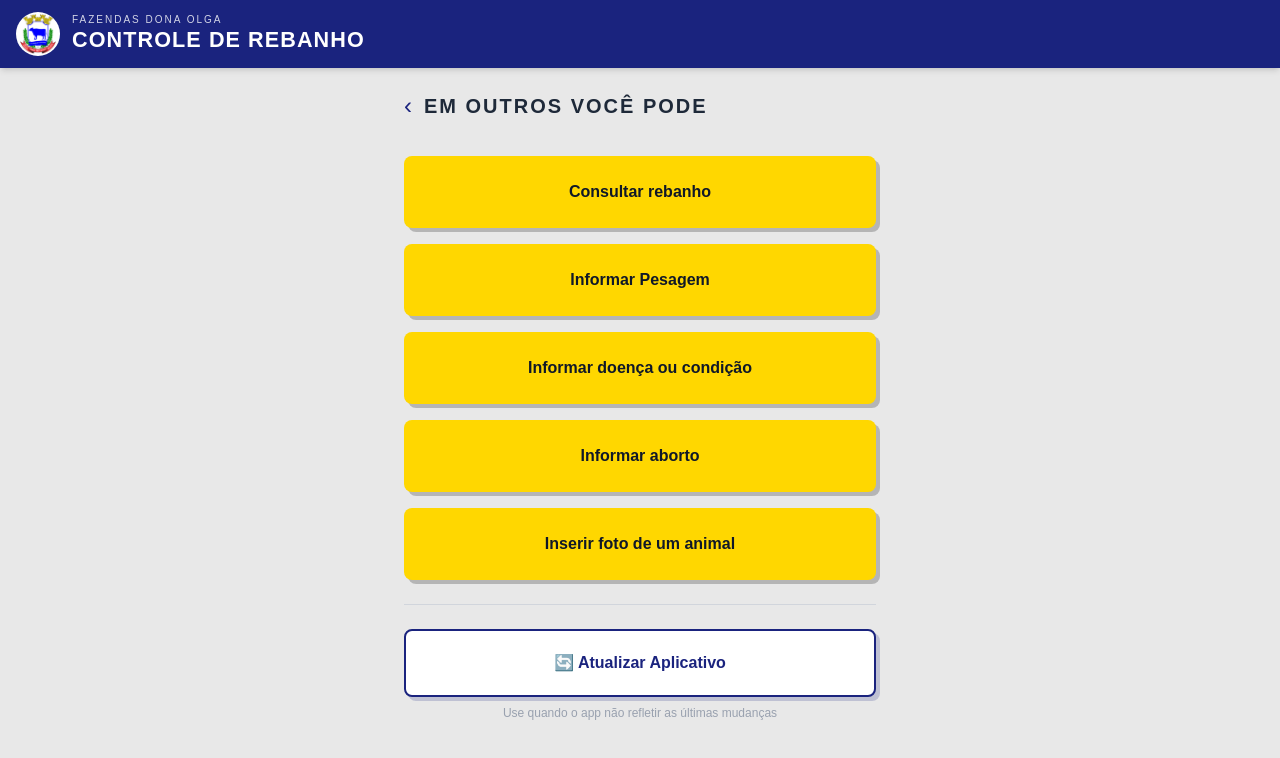
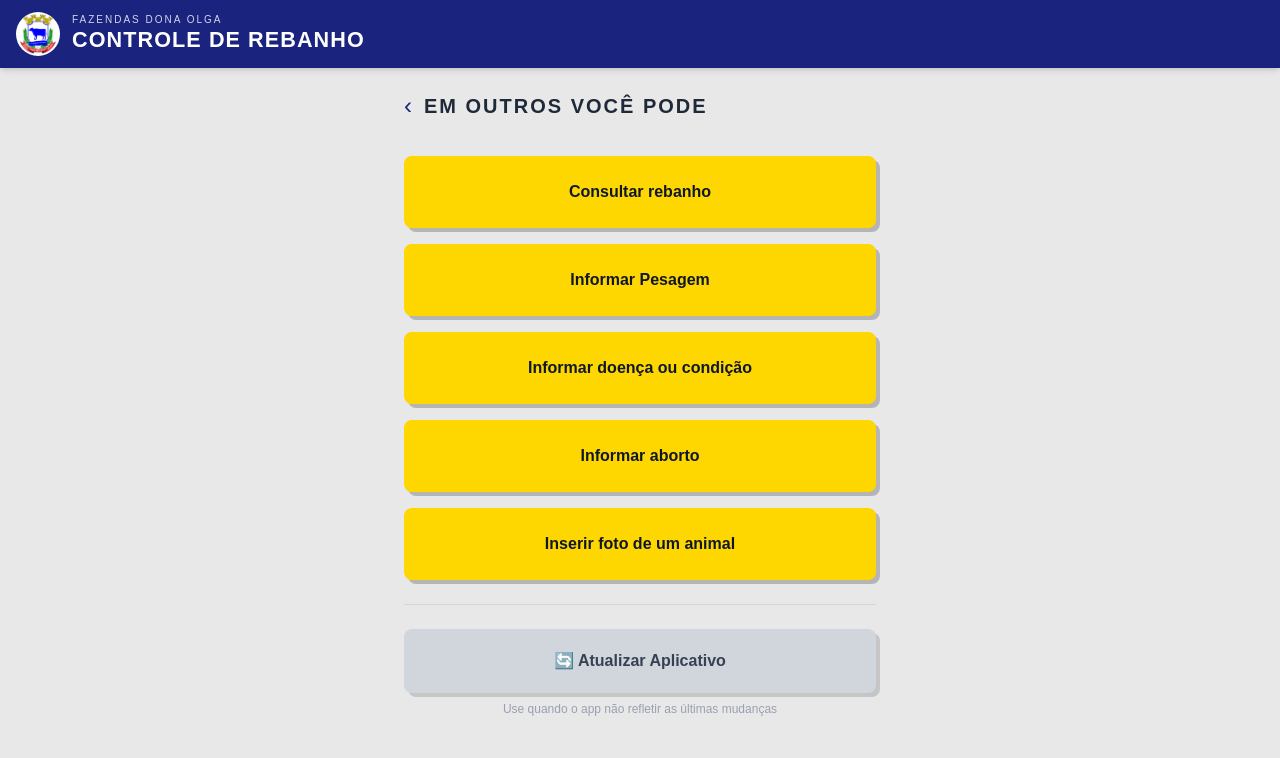
Before and after one commit to pedrosaulo4-pessoal/fazendas-dona-olga, a Next.js app: page /outros in a window 1280 px wide. Shown: the top 758 px of the page. Built offline with nearby package versions, Linux system fonts and the light colour scheme.

Commit message:
fix: botao atualizar app cor cinza

```diff
--- a/src/app/outros/page.tsx
+++ b/src/app/outros/page.tsx
@@ -53,15 +53,11 @@ export default function OutrosPage() {
         <button
           onClick={handleAtualizar}
           disabled={atualizando}
-          className="w-full bg-white text-[#1a237e] text-base font-semibold py-5 rounded-lg border-2 border-[#1a237e]
-                     shadow-[4px_4px_0_rgba(26,35,126,0.2)] active:shadow-none active:translate-x-1 active:translate-y-1
+          className="w-full bg-gray-300 text-gray-700 text-base font-semibold py-5 rounded-lg
+                     shadow-[4px_4px_0_rgba(0,0,0,0.15)] active:shadow-none active:translate-x-1 active:translate-y-1
                      transition-all disabled:opacity-60 flex items-center justify-center gap-2"
         >
-          {atualizando ? (
-            <>⏳ Atualizando...</>
-          ) : (
-            <>🔄 Atualizar Aplicativo</>
-          )}
+          {atualizando ? '⏳ Atualizando...' : '🔄 Atualizar Aplicativo'}
         </button>
         <p className="text-xs text-gray-400 text-center -mt-2">
           Use quando o app não refletir as últimas mudanças
```
